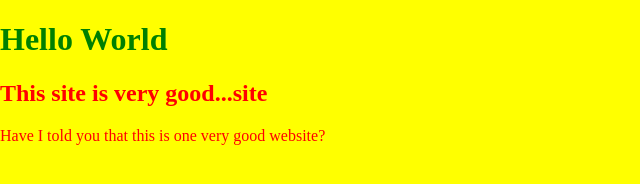
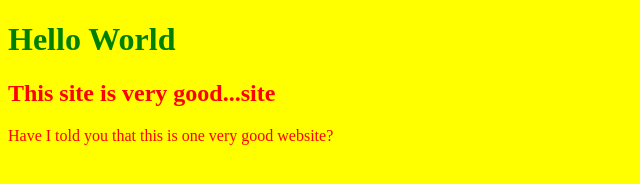
Before and after one commit to Njupa/Very-Good-Website, a plain HTML site: page index.html in a window 1280 px wide. Shown: the whole page, without its empty margins (0-640 px from the left). Drawn offline with Linux system fonts and the light colour scheme.

Commit message:
Fixed margin problem

```diff
--- a/index.html
+++ b/index.html
@@ -7,7 +7,7 @@
 
     <style>
       body {
-        margin: auto;
+        width: 80%;
         color: red;
         background-color: yellow;
       }
```
